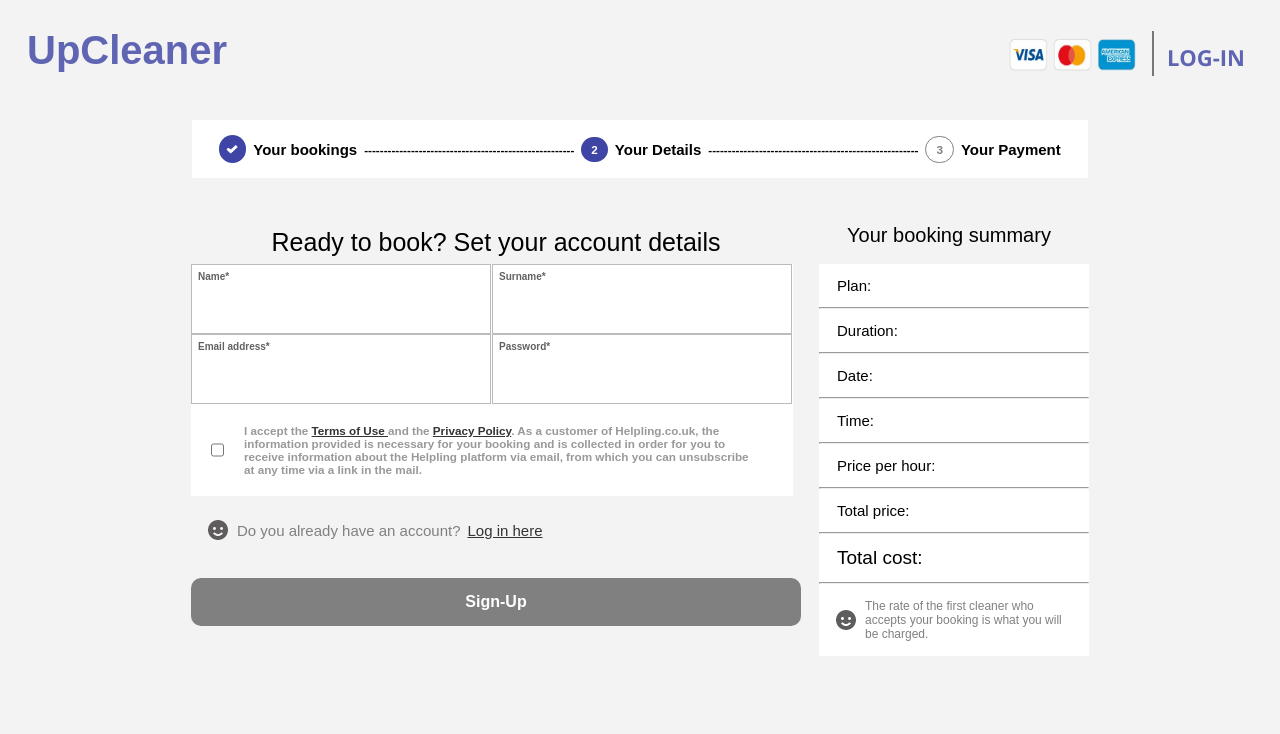
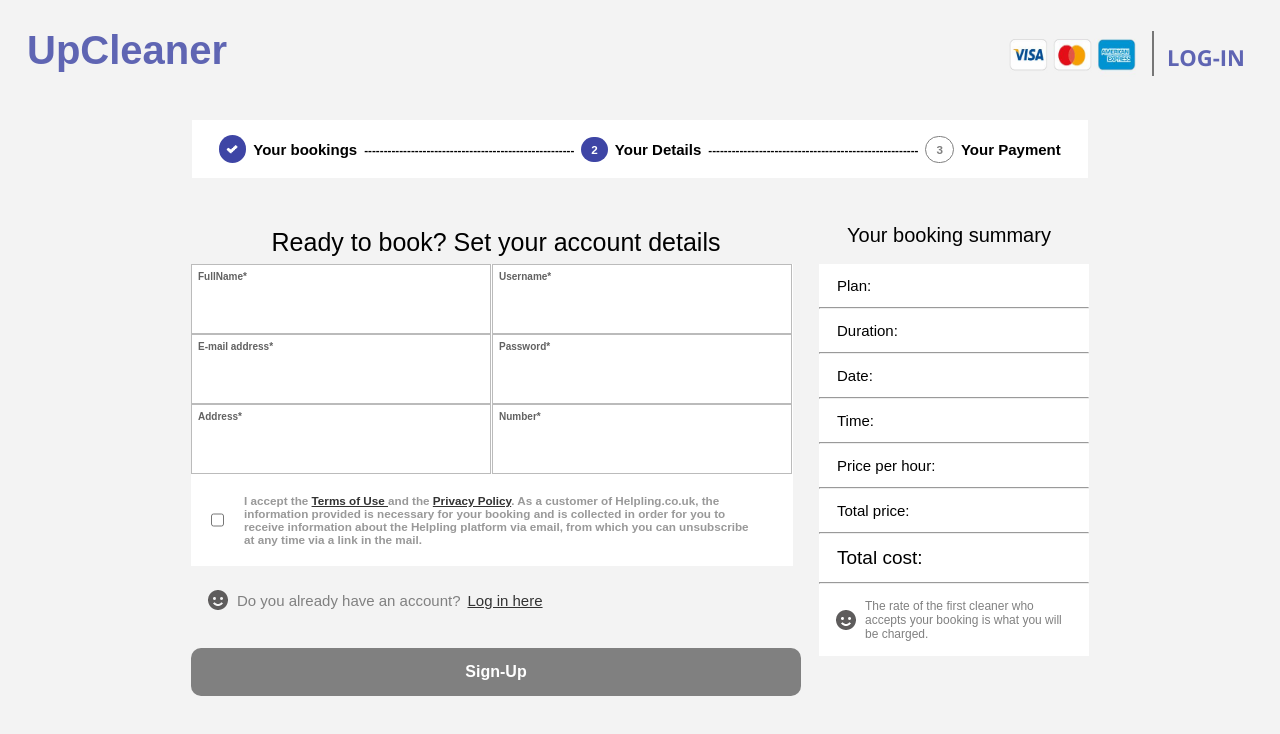
Before and after one commit to Ryanluc7reis/cleaner-project24, a Next.js app: page /booking/booking-one in a window 1280 px wide. Shown: the top 734 px of the page. Built offline with nearby package versions, Linux system fonts and the light colour scheme.

Commit message:
Implementando contexto de login e user

```diff
--- a/pages/booking/booking-one.jsx
+++ b/pages/booking/booking-one.jsx
@@ -1,11 +1,15 @@
 import styled from 'styled-components'
+import { useState, useContext } from 'react'
+import { useRouter } from 'next/router'
+import { UserContext } from '../../src/context/useContext'
+import { LoginContext } from '../../src/context/useContextLogin'
+import dynamic from 'next/dynamic'
+
 import Navbar from '../../src/components/layout/Navbar'
 import Input from '../../src/components/form/Input'
 import Button from '../../src/components/form/Button'
 import Steps from '../../src/components/steps/Steps'
-import Router, { useRouter } from 'next/router'
-import { useState } from 'react'
-import dynamic from 'next/dynamic'
+
 const Container = styled.div`
   width: 100%;
   min-height: 100vh;
@@ -43,7 +47,7 @@ const BoxInput = styled.div`
 `
 
 const NameInput = styled(Input)`
-  grid-area: NameInput;
+  grid-area: fullNameInput;
   padding: 6px;
   border: transparent;
   height: auto;
@@ -51,8 +55,8 @@ const NameInput = styled(Input)`
   background: transparent;
 `
 
-const SurnameInput = styled(Input)`
-  grid-area: SurnameInput;
+const UserInput = styled(Input)`
+  grid-area: userInput;
   padding: 6px;
   border: transparent;
   height: auto;
@@ -60,7 +64,7 @@ const SurnameInput = styled(Input)`
   background: transparent;
 `
 const EmailInput = styled(Input)`
-  grid-area: EmailInput;
+  grid-area: emailInput;
   padding: 6px;
   border: transparent;
   height: auto;
@@ -68,7 +72,23 @@ const EmailInput = styled(Input)`
   background: transparent;
 `
 const PasswordInput = styled(Input)`
-  display: grid;
+  grid-area: passwordInput;
+  padding: 6px;
+  border: transparent;
+  height: auto;
+  margin: 0;
+  background: transparent;
+`
+const AddressInput = styled(Input)`
+  grid-area: addressInput;
+  padding: 6px;
+  border: transparent;
+  height: auto;
+  margin: 0;
+  background: transparent;
+`
+const NumberInput = styled(Input)`
+  grid-area: numberInput;
   padding: 6px;
   border: transparent;
   height: auto;
@@ -79,13 +99,14 @@ const ConsentCheckDiv = styled.div`
   grid-area: ConsentCheck;
   word-wrap: break-word;
 `
-const SecInfos = styled.form`
+const Form = styled.form`
   width: 602px;
   max-height: 70%;
   display: grid;
   grid-template-areas:
-    'NameInput SurnameInput'
-    'EmailInput PasswordInput'
+    'fullNameInput userInput'
+    'emailInput passwordInput'
+    'addressInput numberInput'
     'ConsentCheck ConsentCheck';
   background-color: #ffffff;
   @media (max-width: 612px) {
@@ -178,12 +199,9 @@ const TextPolicy = styled.h3`
 
 const ButtonAlt = styled(Button)`
   width: 610px;
-  background-color: ${(props) => (props.isDisabled ? 'grey' : props.theme.colors.ultravio)};
-  cursor: ${(props) => (props.isDisabled ? 'default' : 'pointer')};
+
   margin-top: 14px;
-  :hover {
-    background-color: ${(props) => (props.isDisabled ? 'grey' : props.theme.colors.ultravio)};
-  }
+
   @media (max-width: 612px) {
     width: 80vw;
   }
@@ -230,10 +248,18 @@ const TextAlt = styled(Text)`
   font-size: 12px;
 `
 const Smileimg = styled.img``
-
+const ConfirmationToPay = styled.div`
+  display: flex;
+  flex-direction: column;
+  gap: 25px;
+  align-items: center;
+  justify-content: center;
+  padding-right: 175px;
+`
 function Booking() {
   const [boxSelected, setBoxSelected] = useState(Boolean)
-  const [isNone, setisNone] = useState(false)
+  const [userData, setUserData] = useContext(UserContext)
+  const [login, setLogin] = useContext(LoginContext)
   const router = useRouter()
   const Plan = typeof window !== 'undefined' ? localStorage.getItem('Plan') : null
   const Date = typeof window !== 'undefined' ? localStorage.getItem('Date') : null
@@ -246,49 +272,69 @@ function Booking() {
       <NavBarAlt type2 />
       <Steps type1 />
       <PaymentAndRegister>
+        {userData ? (
+          <ConfirmationToPay>
+            <h1>Olá, {userData}</h1>
+            <h1>Seu serviço será no endereço (Rua Monaco 646,B. BELFOROXO) ?</h1>
+            <Button onClick={() => router.push('/booking/booking-two')}> Yes! Pay now</Button>
+            <Button onClick={() => router.push('/booking/booking-two')}>
+              {' '}
+              No! I want to change my address
+            </Button>
+          </ConfirmationToPay>
+        ) : (
           <FlexSecInfos>
             <Title>Ready to book? Set your account details</Title>
-          <SecInfos>
+            <Form>
               <BoxInput>
-              <Label>Name*</Label>
+                <Label>FullName*</Label>
                 <NameInput />
               </BoxInput>
               <BoxInput>
-              <Label>Surname*</Label>
-              <SurnameInput />
+                <Label>Username*</Label>
+                <UserInput />
               </BoxInput>
               <BoxInput>
-              <Label>Email address*</Label>
+                <Label>E-mail address*</Label>
                 <EmailInput type="email" />
               </BoxInput>
               <BoxInput>
                 <Label>Password*</Label>
                 <PasswordInput password />
               </BoxInput>
+              <BoxInput>
+                <Label>Address*</Label>
+                <AddressInput />
+              </BoxInput>
+              <BoxInput>
+                <Label>Number*</Label>
+                <NumberInput />
+              </BoxInput>
               <ConsentCheckDiv>
                 <PolicyAccept>
                   <InputCheckBox onClick={() => setBoxSelected(!boxSelected)} type={'checkbox'} />
                   <TextPolicy>
                     I accept the <TextDecoration>Terms of Use </TextDecoration> and the{' '}
-                  <TextDecoration>Privacy Policy</TextDecoration>. As a customer of Helpling.co.uk,
-                  the information provided is necessary for your booking and is collected in order
-                  for you to receive information about the Helpling platform via email, from which
-                  you can unsubscribe at any time via a link in the mail.
+                    <TextDecoration>Privacy Policy</TextDecoration>. As a customer of
+                    Helpling.co.uk, the information provided is necessary for your booking and is
+                    collected in order for you to receive information about the Helpling platform
+                    via email, from which you can unsubscribe at any time via a link in the mail.
                   </TextPolicy>
                 </PolicyAccept>
               </ConsentCheckDiv>
-          </SecInfos>
+            </Form>
             <Text>
               <Smileimg src="/smile.png" />
               Do you already have an account?
-            <TextDecoration onClick={() => router.push('/login')}>Log in here</TextDecoration>
+              <TextDecoration onClick={() => setLogin(true)}>Log in here</TextDecoration>
             </Text>
             <ButtonAlt
               valor="Sign-Up"
               onClick={() => router.push('/booking/booking-two')}
-            isDisabled={boxSelected === false ? true : false}
+              disabled={boxSelected === false ? true : false}
             />
           </FlexSecInfos>
+        )}
         <FlexSecInfos>
           <TitleSub>Your booking summary</TitleSub>
           <BoxSummary>
--- a/src/components/layout/Navbar.jsx
+++ b/src/components/layout/Navbar.jsx
@@ -6,6 +6,7 @@ import Logo from '../logo/Logo'
 import Login from './Login'
 import Button from '../form/Button'
 import { UserContext } from '../../context/useContext'
+import { LoginContext } from '../../context/useContextLogin'
 
 const fadeIn = keyframes`
   from {
@@ -175,7 +176,7 @@ const Logout = styled.a`
 `
 const LoginAlt = styled.div`
   position: fixed;
-  z-index: 100;
+  z-index: 101;
   width: 100%;
   height: 100vh;
   background: #ffffff58;
@@ -195,6 +196,7 @@ export default function Navbar({ type1, type2, username, ...props }) {
   const [showD, setShowD] = useState(false)
   const [showLogin, setShowLogin] = useState(false)
   const [userData, setUserData] = useContext(UserContext)
+  const [login, setLogin] = useContext(LoginContext)
   useEffect(() => {
     const handleClickOutSide = (event) => {
       if (!event.target.closest('#showD')) {
@@ -223,6 +225,7 @@ export default function Navbar({ type1, type2, username, ...props }) {
       console.error('Erro durante o logout:', error)
     }
   }
+
   return (
     <Container {...props}>
       {type1 && (
@@ -275,14 +278,35 @@ export default function Navbar({ type1, type2, username, ...props }) {
       )}
 
       {type2 && (
+        <div>
+          {userData ? (
+            <div>
               <StyledNavbar>
                 <Logo colorblue />
                 <FlexLogin>
                   <CardsLogo src="/metodosPay1.jpg" height="45px" width="133px" />
                   <BarraAlt />
-            <OptionsAlt onClick={() => router.push('/login')}>LOG-IN</OptionsAlt>
+                  <OptionsAlt>Olá, {userData}</OptionsAlt>
                 </FlexLogin>
               </StyledNavbar>
+            </div>
+          ) : (
+            <div>
+              <LoginAlt showLogin={login}>
+                <Login />
+                <ButttonLogin onClick={() => setLogin(false)}>close</ButttonLogin>
+              </LoginAlt>
+              <StyledNavbar>
+                <Logo colorblue />
+                <FlexLogin>
+                  <CardsLogo src="/metodosPay1.jpg" height="45px" width="133px" />
+                  <BarraAlt />
+                  <OptionsAlt onClick={() => setLogin(true)}>LOG-IN</OptionsAlt>
+                </FlexLogin>
+              </StyledNavbar>
+            </div>
+          )}
+        </div>
       )}
     </Container>
   )
```
Lines whose indentation alone changed are shown as unchanged.
